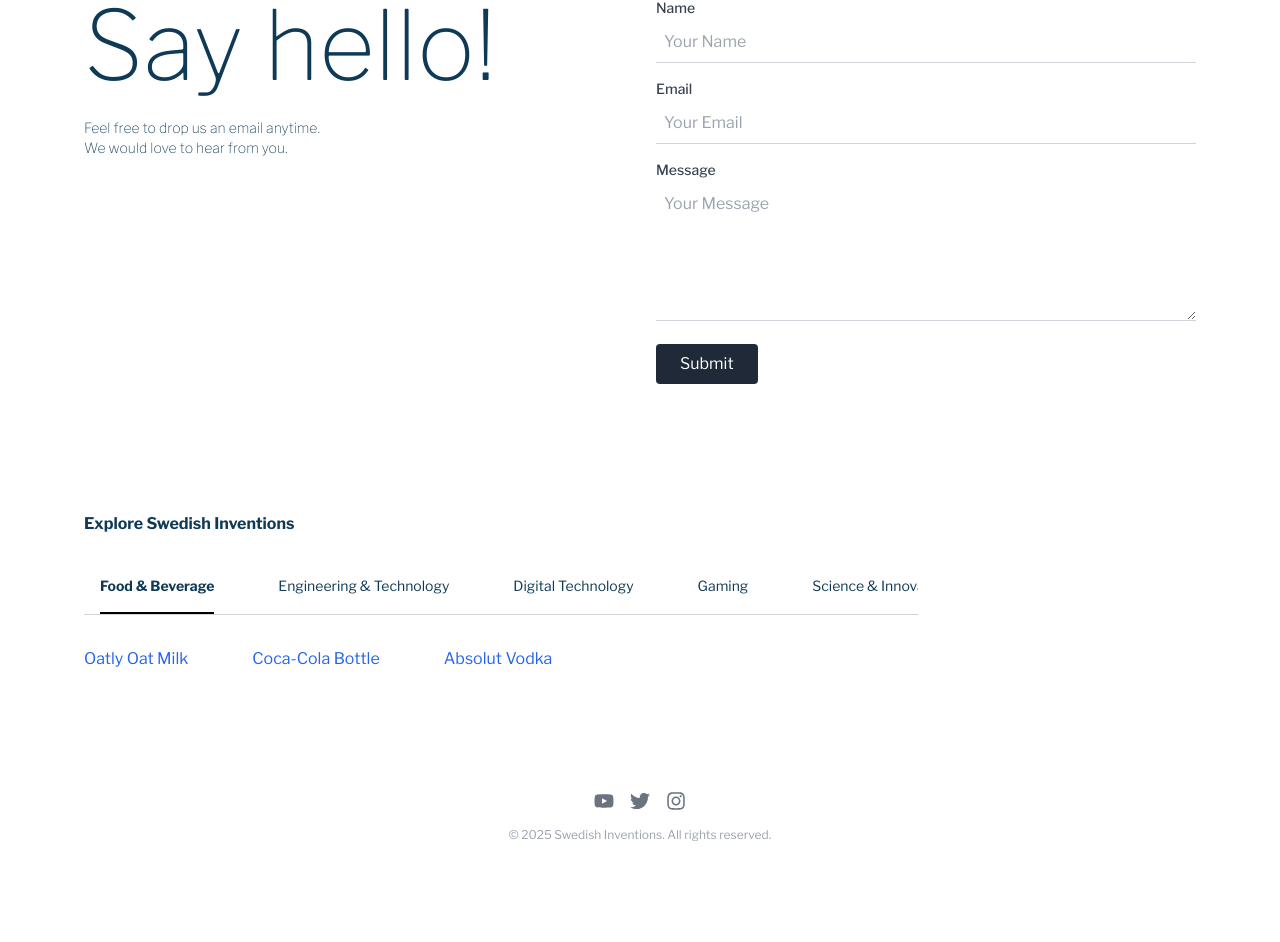
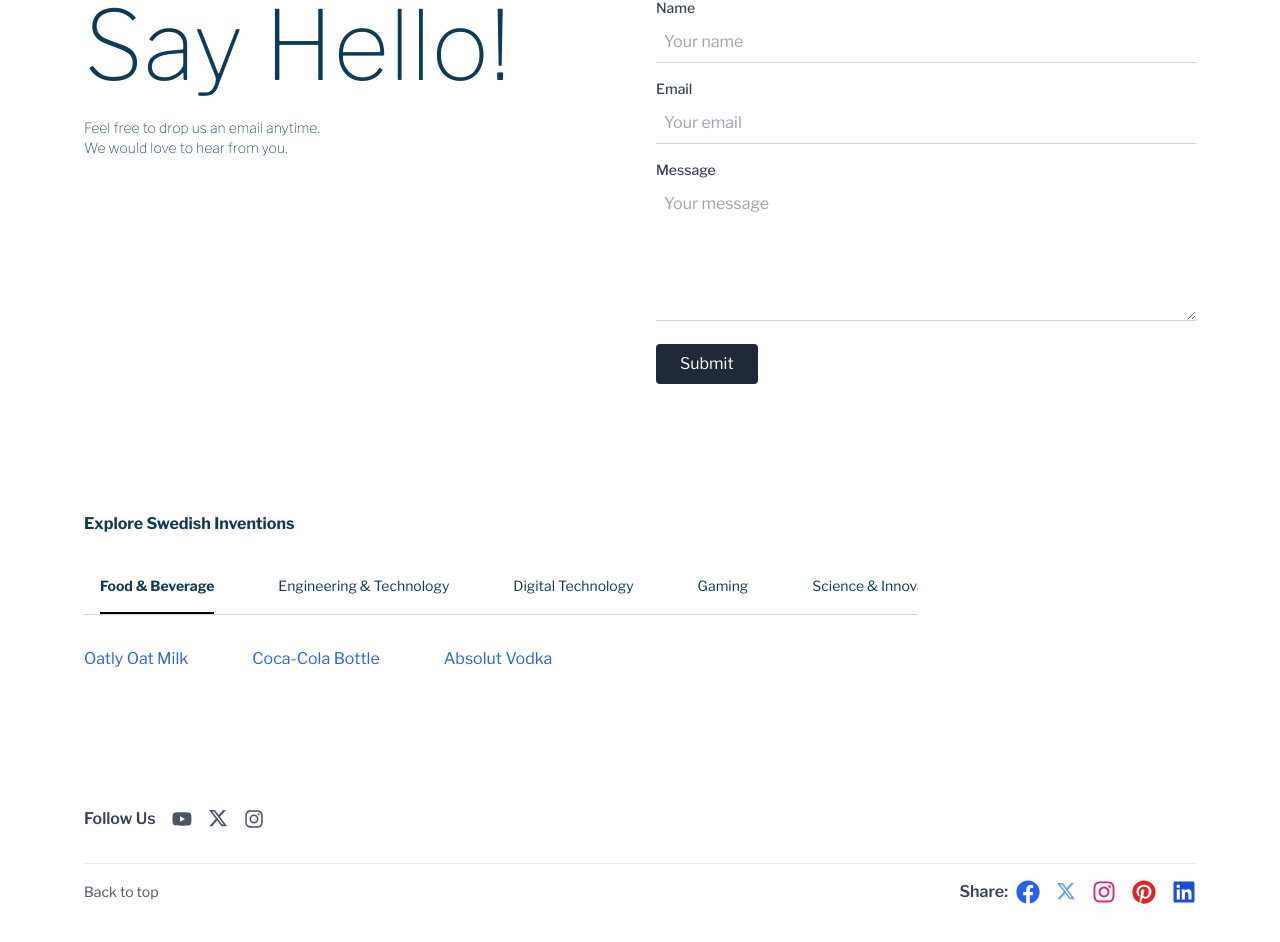
Before and after one commit to koiralaprijun00/swedish-inventions, a Next.js app: page /about in a window 1280 px wide. Shown: the part 4685-5627 px from the top of the page. Before the commit the page ends 5572 px from the top, so only its background shows below. Built offline with nearby package versions, Linux system fonts and the light colour scheme; a web font is replaced by a local one.

Commit message:
Added Sharer button on Homepage

```diff
--- a/messages/en.json
+++ b/messages/en.json
@@ -17,6 +17,19 @@
     "aboutPage": "Swedish Inventions celebrates Sweden's amazing contributions to the world, from everyday things like the three-point seatbelt to groundbreaking technologies and popular brands. We want to show how Swedish ideas have shaped modern life, often without us even realizing it. The website tells the stories of these inventions and the people behind them, making learning fun and easy. We believe it's important to recognize Sweden's impact on technology, design, and culture, and we're always adding more. In the future, we will also be showcasing top Swedish artists, footballers, athletes, musicians, films, and music, along with other areas where Sweden excels, like literature, architecture, and sustainable solutions. We want to be the go-to place for discovering everything Sweden is famous for. Contact us if you have questions, suggestions, or want to contribute!",
     "categoryAll": "All",
     "exploreSwedishInventions": "Explore Swedish Inventions",
+    "share": "Share",
+    "Back to top": "Back to top",
+    "followUs": "Follow Us",
+    "sayHello": "Say Hello!",
+    "contact-one":"Feel free to drop us an email anytime.",
+    "contact-two":"We would love to hear from you.",
+    "formlabelname": "Name",
+    "formlabelmessage": "Message",
+    "formlabelsubmit": "Submit",
+    "formlabelemail": "Email",
+    "yourName": "Your name",
+    "yourEmail": "Your email",
+    "yourMessage": "Your message",
     "categories": {
       "all": "All",
       "foodBeverage": "Food & Beverage",
--- a/messages/sv.json
+++ b/messages/sv.json
@@ -17,6 +17,19 @@
     "categoryAll": "Alla",
     "aboutPage": "Svenska Uppfinningar firar Sveriges fantastiska bidrag till världen, från vardagliga saker som trepunktsbältet till banbrytande teknologier och populära varumärken. Vi vill visa hur svenska idéer har format det moderna livet, ofta utan att vi ens är medvetna om det. Webbplatsen berättar historierna bakom dessa uppfinningar och människorna bakom dem, vilket gör lärandet både roligt och enkelt. Vi anser att det är viktigt att erkänna Sveriges inverkan på teknologi, design och kultur, och vi lägger ständigt till mer. I framtiden kommer vi även att lyfta fram Sveriges främsta artister, fotbollsspelare, idrottsmän, musiker, filmer och musik, tillsammans med andra områden där Sverige utmärker sig, såsom litteratur, arkitektur och hållbara lösningar. Vi vill vara den främsta platsen för att upptäcka allt som Sverige är känt för. Kontakta oss om du har frågor, förslag eller vill bidra!",
     "exploreSwedishInventions": "Utforska Svenska Uppfinningar",
+    "share": "Dela",
+    "followUs": "Följ oss",
+    "Back to top": "Tillbaka till toppen",
+    "contact-one":"Tveka inte att skicka oss ett e-postmeddelande när som helst.",
+    "contact-two":"Vi skulle älska att höra från dig.",
+    "sayHello": "Säg Hej!",
+    "formlabelname": "Namn",
+    "formlabelmessage": "Meddelande",
+    "formlabelsubmit": "Skicka",
+    "formlabelemail": "E-post",
+    "yourName": "Ditt namn",
+    "yourEmail": "Din e-post",
+    "yourMessage": "Ditt meddelande",
     "categories": {
       "all": "Alla",
       "foodBeverage": "Mat & Dryck",
--- a/package.json
+++ b/package.json
@@ -14,6 +14,9 @@
     "@emotion/react": "^11.14.0",
     "@emotion/styled": "^11.14.0",
     "@fontsource/roboto": "^5.1.0",
+    "@fortawesome/fontawesome-svg-core": "^6.7.2",
+    "@fortawesome/free-brands-svg-icons": "^6.7.2",
+    "@fortawesome/react-fontawesome": "^0.2.2",
     "@mui/icons-material": "^6.2.1",
     "@mui/material": "^6.2.1",
     "@next/third-parties": "^15.1.3",
--- a/src/app/ContactForm.tsx
+++ b/src/app/ContactForm.tsx
@@ -1,8 +1,10 @@
 "use client"
 
 import { useState } from "react"
+import { useTranslations } from "next-intl"
 
 const ContactForm = () => {
+  const t = useTranslations("Translations")
   const [formData, setFormData] = useState({
     name: "",
     email: "",
@@ -43,9 +45,11 @@ const ContactForm = () => {
     <div className="flex flex-col md:flex-row md:items-start gap-8 mt-32 mb-32">
       {/* Left Section - Heading */}
       <div className="md:w-1/2">
-        <h2 className="text-4xl md:text-8xl md:font-thin">Say hello!</h2>
+        <h2 className="text-4xl md:text-8xl md:font-thin">
+          {t("sayHello")}
+        </h2>
         <p className="text-sm md:font-thin mt-2 md:mt-6">
-          Feel free to drop us an email anytime. <br /> We would love to hear from you.
+        {t("contact-one")}<br /> {t("contact-two")}
         </p>
       </div>
 
@@ -54,14 +58,14 @@ const ContactForm = () => {
         <form onSubmit={handleSubmit}>
           <div className="mb-4">
             <label htmlFor="name" className="block text-sm font-medium text-gray-700 mb-1">
-              Name
+              {t("formlabelname")}
             </label>
             <input
               type="text"
               id="name"
               value={formData.name}
               onChange={handleChange}
-              placeholder="Your Name"
+              placeholder={t("yourName")}
               required
               className="w-full p-2 border-b border-gray-300 focus:outline-none focus:border-gray-500 transition"
             />
@@ -69,14 +73,14 @@ const ContactForm = () => {
 
           <div className="mb-4">
             <label htmlFor="email" className="block text-sm font-medium text-gray-700 mb-1">
-              Email
+              {t("formlabelemail")}
             </label>
             <input
               type="email"
               id="email"
               value={formData.email}
               onChange={handleChange}
-              placeholder="Your Email"
+              placeholder={t("yourEmail")}
               required
               className="w-full p-2 border-b border-gray-300 focus:outline-none focus:border-gray-500 transition"
             />
@@ -84,21 +88,21 @@ const ContactForm = () => {
 
           <div className="mb-4">
             <label htmlFor="message" className="block text-sm font-medium text-gray-700 mb-1">
-              Message
+              {t("formlabelmessage")}
             </label>
             <textarea
               id="message"
               rows={5}
               value={formData.message}
               onChange={handleChange}
-              placeholder="Your Message"
+              placeholder={t("yourMessage")}
               required
               className="w-full p-2 border-b border-gray-300 focus:outline-none focus:border-gray-500 transition"
             />
           </div>
 
           <button type="submit" className="bg-gray-800 text-white py-2 px-6 rounded hover:bg-gray-700 transition">
-            Submit
+            {t("formlabelsubmit")}
           </button>
 
           {status &&
--- a/src/app/Footer.tsx
+++ b/src/app/Footer.tsx
@@ -1,33 +1,70 @@
-'use client'
+'use client';
 
-// Footer.tsx
-import Link from "next/link"
-import { FaYoutube, FaTwitter, FaInstagram } from "react-icons/fa"
+import Link from 'next/link';
+import { FaYoutube, FaInstagram } from 'react-icons/fa';
+import { FontAwesomeIcon } from '@fortawesome/react-fontawesome';
+import { faXTwitter } from '@fortawesome/free-brands-svg-icons';
+import SocialShare from './[locale]/components/SocialShare';
+import { useTranslations } from "next-intl"
 
 export default function Footer() {
-  const currentYear = new Date().getFullYear()
+
+  const t = useTranslations("Translations")
 
   return (
-    <footer className="w-full py-6 mt-4">
-      <div className="container mx-auto  flex flex-col items-center">
-        {/* Social Media Icons */}
-        <div className="mb-4 flex space-x-4">
-          <Link href="https://www.youtube.com/@allswedish" target="_blank" rel="noopener noreferrer" className="text-gray-500 hover:text-red-600">
+    <footer>
+      <div className="w-full mx-auto pt-10 pb-16">
+        <div className="flex items-center space-x-4 mb-8 justify-center sm:justify-start"> {/* Center on smaller screens */}
+          <p className="text-gray-700 font-semibold">
+            {t("followUs")}
+          </p>
+          <Link
+            href="https://www.youtube.com/@allswedish" // Replace with actual URL
+            aria-label="YouTube"
+            target="_blank"
+            rel="noopener noreferrer"
+            className="text-gray-600 hover:text-red-600 transition-colors"
+          >
             <FaYoutube size={20} />
           </Link>
-          <Link href="https://x.com/allthingssweden" target="_blank" rel="noopener noreferrer" className="text-gray-500 hover:text-blue-500">
-            <FaTwitter size={20} />
+          <Link
+            href="https://x.com/allthingssweden" // Replace with actual URL
+            aria-label="Twitter"
+            target="_blank"
+            rel="noopener noreferrer"
+            className="text-gray-600 hover:text-blue-500 transition-colors"
+          >
+            <FontAwesomeIcon icon={faXTwitter} size="lg" /> {/* Use FontAwesomeIcon */}
           </Link>
-          <Link href="https://www.instagram.com/allfromsweden/" target="_blank" rel="noopener noreferrer" className="text-gray-500 hover:text-pink-500">
+          <Link
+            href="https://www.instagram.com/allfromsweden/" // Replace with actual URL
+            aria-label="Instagram"
+            target="_blank"
+            rel="noopener noreferrer"
+            className="text-gray-600 hover:text-pink-500 transition-colors"
+          >
             <FaInstagram size={20} />
           </Link>
         </div>
 
-        {/* Copyright */}
-        <p className="text-xs text-gray-400">
-          © {currentYear} Swedish Inventions. All rights reserved.
-        </p>
+        {/* Bottom row: back to top and share */}
+        <div className="flex flex-col sm:flex-row items-center justify-between border-t border-gray-200 pt-4 px-4 sm:px-0"> {/* Add padding */}
+          <div className="mb-4 sm:mb-0 order-2 md:order-1 mt-12 md:mt-0">
+            <Link href="#" className="text-sm text-gray-600 hover:underline">
+              {t("Back to top")}
+            </Link>
+          </div>
+          <div className="flex items-center space-x-2 order-1 md:order-2">
+            <p className="text-gray-700 font-semibold">
+              {t("share")}:
+            </p>
+            <SocialShare
+              url="https://swedishinventions.com" // Replace with actual URL
+              title="Check out this awesome website!"
+            />
+          </div>
+        </div>
       </div>
     </footer>
-  )
+  );
 }
--- /dev/null
+++ b/src/app/[locale]/components/SocialShare.tsx
@@ -0,0 +1,68 @@
+import React from 'react';
+import { FaFacebook, FaInstagram, FaPinterest, FaLinkedin } from 'react-icons/fa';
+import { FontAwesomeIcon } from '@fortawesome/react-fontawesome';
+import { faXTwitter } from '@fortawesome/free-brands-svg-icons';
+
+interface SocialShareProps {
+  url: string;
+  title: string;
+}
+
+const SocialShare: React.FC<SocialShareProps> = ({ url, title }) => {
+  // Encode URL and title for sharing links
+  const encodedURL = encodeURIComponent(url);
+  const encodedTitle = encodeURIComponent(title);
+
+  return (
+    <div className="flex space-x-4">
+      {/* Facebook */}
+      <a
+        href={`https://www.facebook.com/sharer/sharer.php?u=${encodedURL}`}
+        target="_blank"
+        rel="noopener noreferrer"
+        className="text-blue-600 hover:text-blue-800"
+      >
+        <FaFacebook size={24} />
+      </a>
+      {/* Twitter */}
+      <a
+        href={`https://twitter.com/intent/tweet?url=${encodedURL}&text=${encodedTitle}`}
+        target="_blank"
+        rel="noopener noreferrer"
+        className="text-blue-400 hover:text-blue-600"
+      >
+        <FontAwesomeIcon icon={faXTwitter} size="lg" /> {/* Use FontAwesomeIcon */}
+      </a>
+      {/* Instagram (Note: Instagram does not support direct URL sharing.
+          You might use this link to direct users to your Instagram profile) */}
+      <a
+        href="https://www.instagram.com/your-profile" // replace with your profile link if desired
+        target="_blank"
+        rel="noopener noreferrer"
+        className="text-pink-600 hover:text-pink-800"
+      >
+        <FaInstagram size={24} />
+      </a>
+      {/* Pinterest */}
+      <a
+        href={`https://pinterest.com/pin/create/button/?url=${encodedURL}&description=${encodedTitle}`}
+        target="_blank"
+        rel="noopener noreferrer"
+        className="text-red-600 hover:text-red-800"
+      >
+        <FaPinterest size={24} />
+      </a>
+      {/* LinkedIn */}
+      <a
+        href={`https://www.linkedin.com/shareArticle?mini=true&url=${encodedURL}&title=${encodedTitle}`}
+        target="_blank"
+        rel="noopener noreferrer"
+        className="text-blue-700 hover:text-blue-900"
+      >
+        <FaLinkedin size={24} />
+      </a>
+    </div>
+  );
+};
+
+export default SocialShare;
--- a/src/app/[locale]/page.tsx
+++ b/src/app/[locale]/page.tsx
@@ -142,6 +142,7 @@ export default function Home() {
         </div>
       )}
     </div>
+
     </>
   )
 }
```
Also changed, not shown: 1 other file (tests, documents, lock files or other folders).
